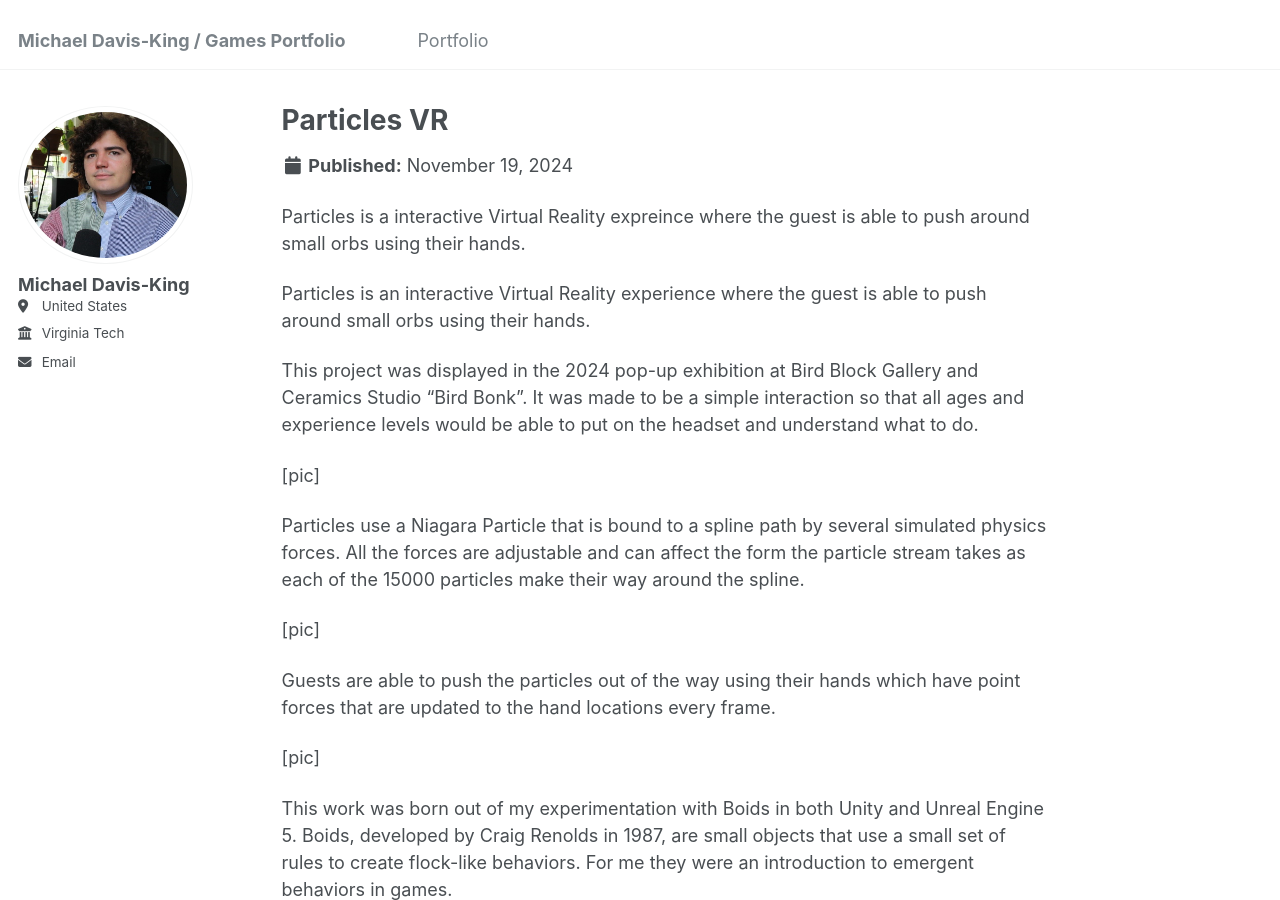
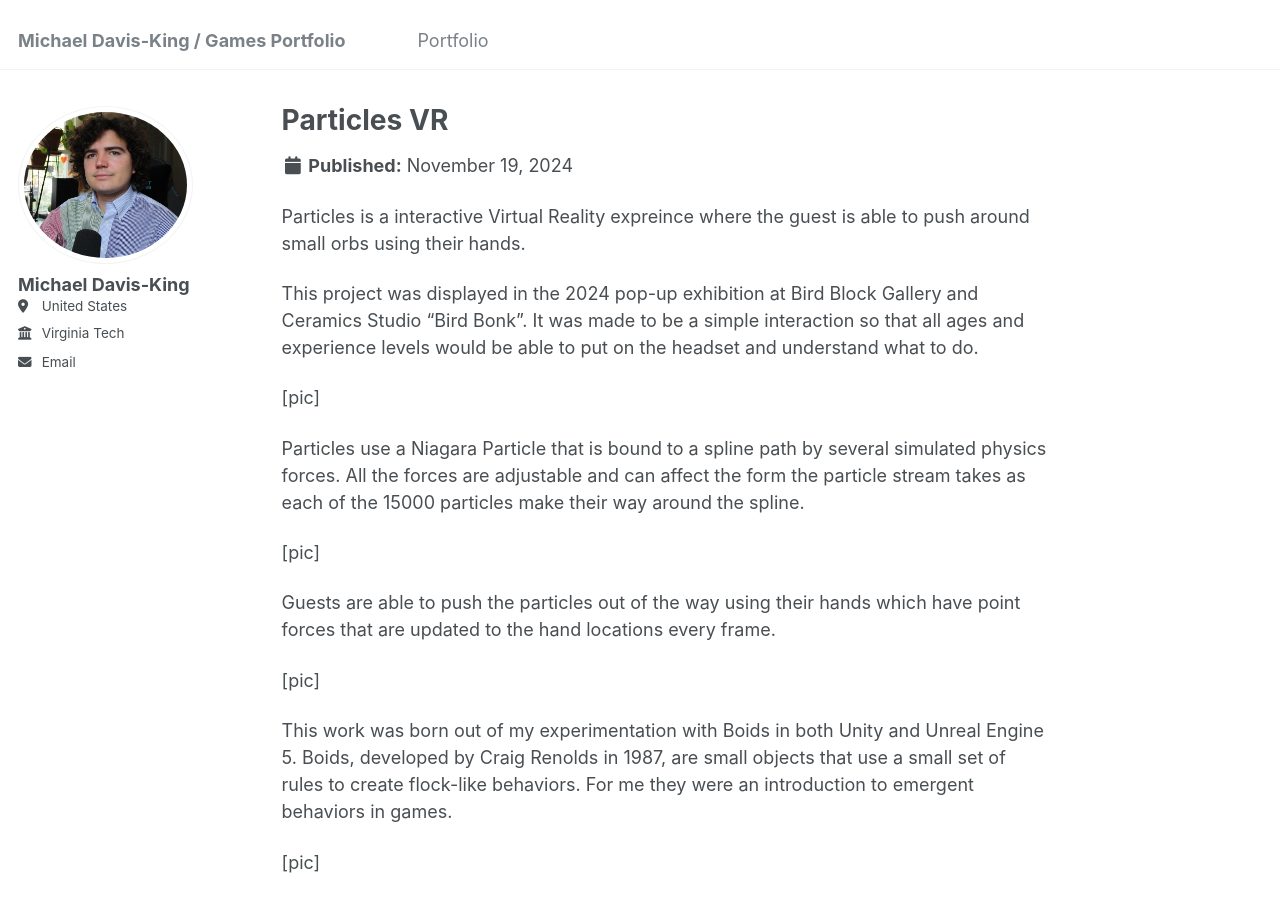
Before and after one commit to michaeldavisking/Games_Portfolio, a Jekyll site: the page built from _portfolio/portfolio-1.md, in a window 1280 px wide and 900 px high. Built offline with Jekyll 4.4.1, drawn with Linux system fonts in a browser that asks for light colours.

Commit message:
Update portfolio-1.md

```diff
--- a/_portfolio/portfolio-1.md
+++ b/_portfolio/portfolio-1.md
@@ -5,8 +5,6 @@ collection: portfolio
 ---
 
 Particles is a interactive Virtual Reality expreince where the guest is able to push around small orbs using their hands.
-
-Particles is an interactive Virtual Reality experience where the guest is able to push around small orbs using their hands.
 
 This project was displayed in the 2024 pop-up exhibition at Bird Block Gallery and Ceramics Studio “Bird Bonk”. It was made to be a simple interaction so that all ages and experience levels would be able to put on the headset and understand what to do.
 
```
